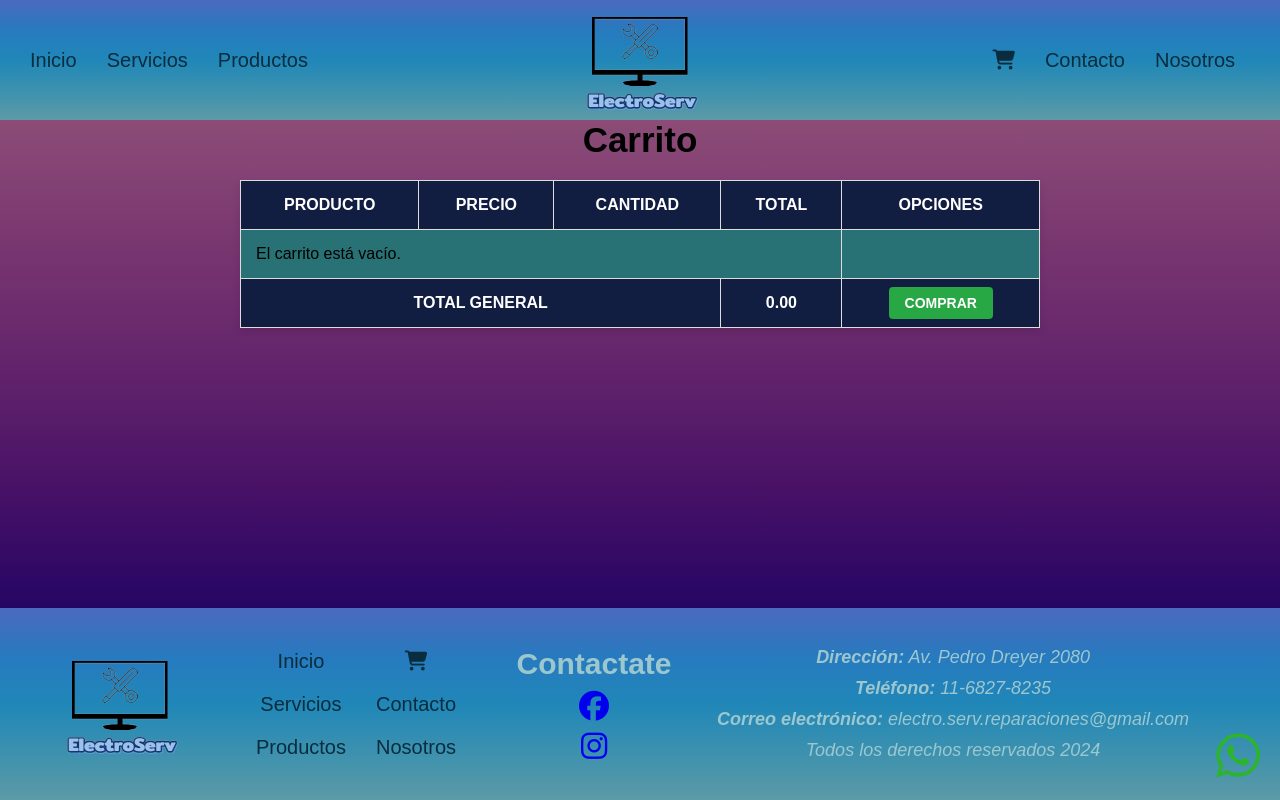
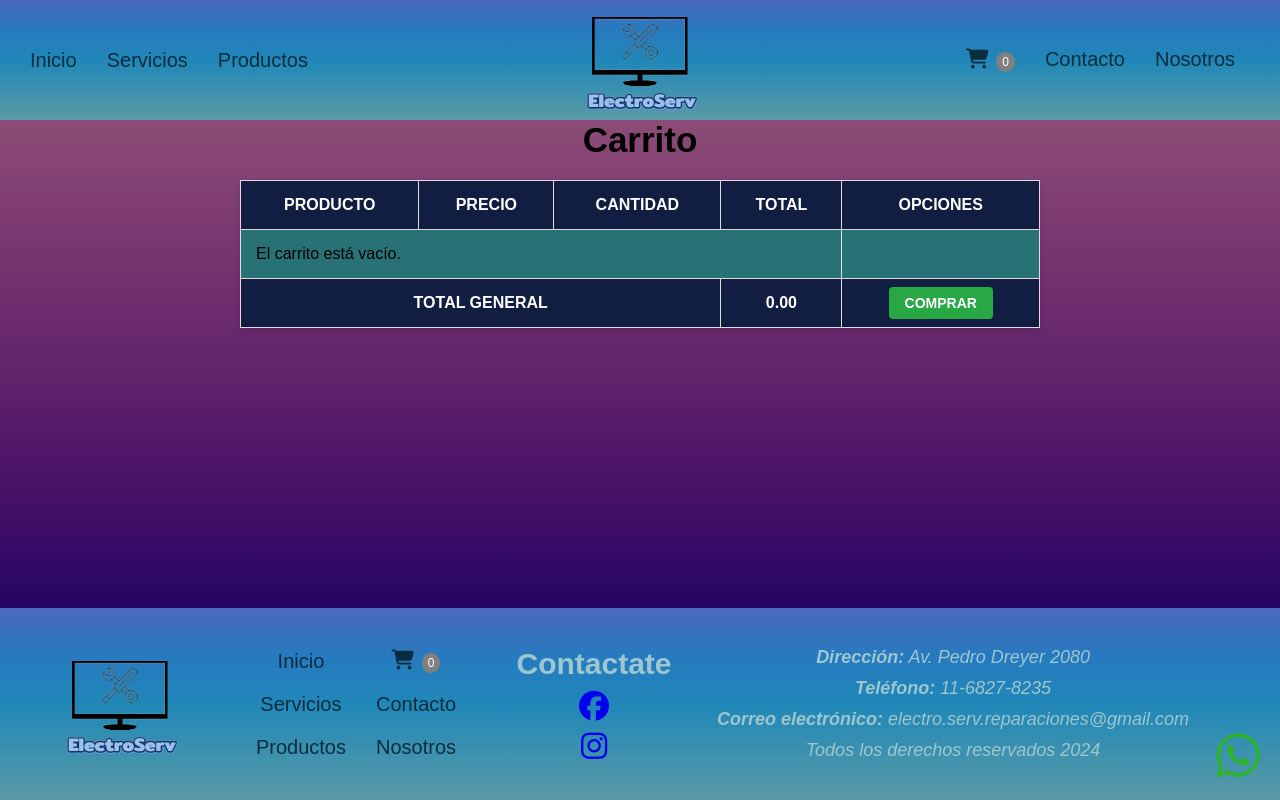
Before and after one commit to ByCoronelUmbidez/electroserv, a plain HTML site: page pages/carrito.html in a window 1280 px wide. Drawn offline with Linux system fonts and the light colour scheme; a web font is replaced by a local one.

Commit message:
contador icono carrito

```diff
--- a/css/estilos.css
+++ b/css/estilos.css
@@ -339,6 +339,20 @@ h4{
     transform: scale(1.05); /* Aumenta ligeramente el tamaño del botón */
 }
 
+#contadorCarrito {
+    background-color: gray;
+    color: white;
+    padding: 3px 6px;
+    border-radius: 50%;
+    font-size: 12px;
+    margin-left: 5px;
+    display: inline-block;
+}
+
+#contadorCarrito.carritoLleno {
+    background-color: red; /* Cambiar color si hay productos */
+}
+
 /* Hacer que la tabla sea scrollable en pantallas pequeñas */
 @media (max-width: 768px) {
     .carritoCompras {
--- a/js/agregar_carrito.js
+++ b/js/agregar_carrito.js
@@ -1,7 +1,25 @@
 document.addEventListener("DOMContentLoaded", () => {
         const botonesAgregar = document.querySelectorAll(".botonAgregar");
+        const contadorCarrito = document.getElementById("contadorCarrito");
     console.log(botonesAgregar);
+    console.log(contadorCarrito);
 
+        // Función para actualizar el contador del carrito
+        const actualizarContadorCarrito = () => {
+            const carrito = JSON.parse(localStorage.getItem("carrito")) || [];
+            const totalProductos = carrito.reduce((total, item) => total + item.cantidad, 0);
+            contadorCarrito.textContent = totalProductos;
+
+            // Cambiar el color del contador si hay productos
+            if (totalProductos > 0) {
+                contadorCarrito.classList.add("carritoLleno");
+            } else {
+                contadorCarrito.classList.remove("carritoLleno");
+            }
+        };
+
+        // Inicializar el contador al cargar la página
+        actualizarContadorCarrito();
     botonesAgregar.forEach(boton => {
         boton.addEventListener("click", (event) => {
             event.preventDefault();
--- a/pages/carrito.html
+++ b/pages/carrito.html
@@ -22,7 +22,8 @@
                     <li><a href="./productos.html">Productos</a></li>
                 </ul>
                 <ul class="nav2" >
-                    <li><a href="./carrito.html"><i class="fa-solid fa-cart-shopping"></i></a></li>
+                    <li><a href="./carrito.html"><i class="fa-solid fa-cart-shopping"></i></a>
+                        <span id="contadorCarrito" class="badge">0</span></li>
                     <li><a href="./contacto.html">Contacto</a></li>
                     <li><a href="./nosotros.html">Nosotros</a></li>
                 </ul>
@@ -65,7 +66,8 @@
                     <li><a href="./productos.html">Productos</a></li>
                 </ul>
                 <ul class="nav2" >
-                    <li><a href="./carrito.html"><i class="fa-solid fa-cart-shopping"></i></a></li>
+                    <li><a href="./carrito.html"><i class="fa-solid fa-cart-shopping"></i></a>
+                        <span id="contadorCarrito" class="badge">0</span></li>
                     <li><a href="./contacto.html">Contacto</a></li>
                     <li><a href="./nosotros.html">Nosotros</a></li>
                 </ul>
@@ -92,5 +94,6 @@
             </div>
         </footer>
         <script src="../js/mostrar_carrito.js"></script>
+        <script src="../js/agregar_carrito.js"></script>
     </body>
 </html>
```
Also changed, not shown: index.html (+2 -1 lines), pages/contacto.html (+3 -1 lines), pages/nosotros.html (+3 -1 lines), pages/productos.html (+2 -1 lines), pages/servicios.html (+3 -1 lines).
